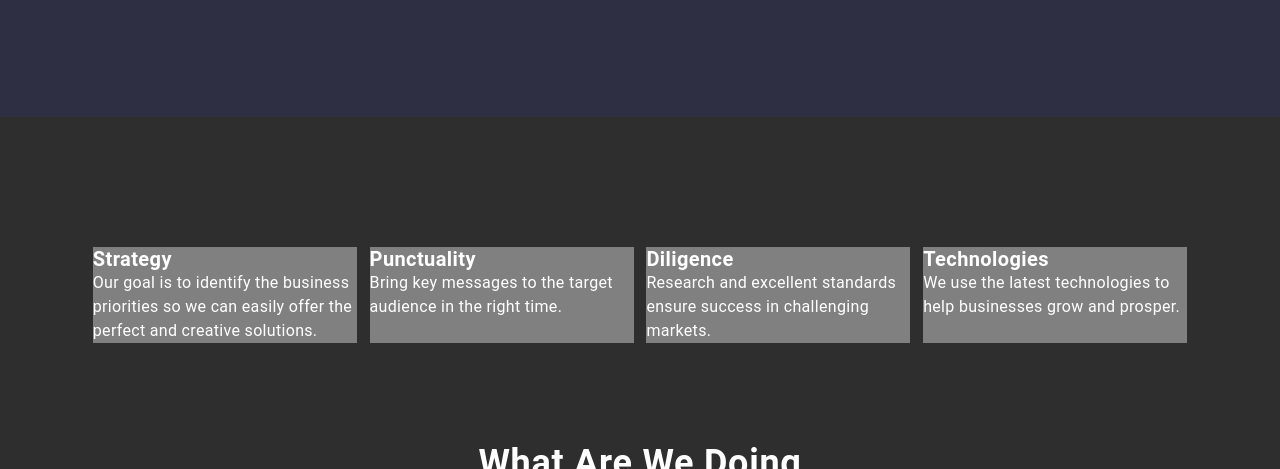
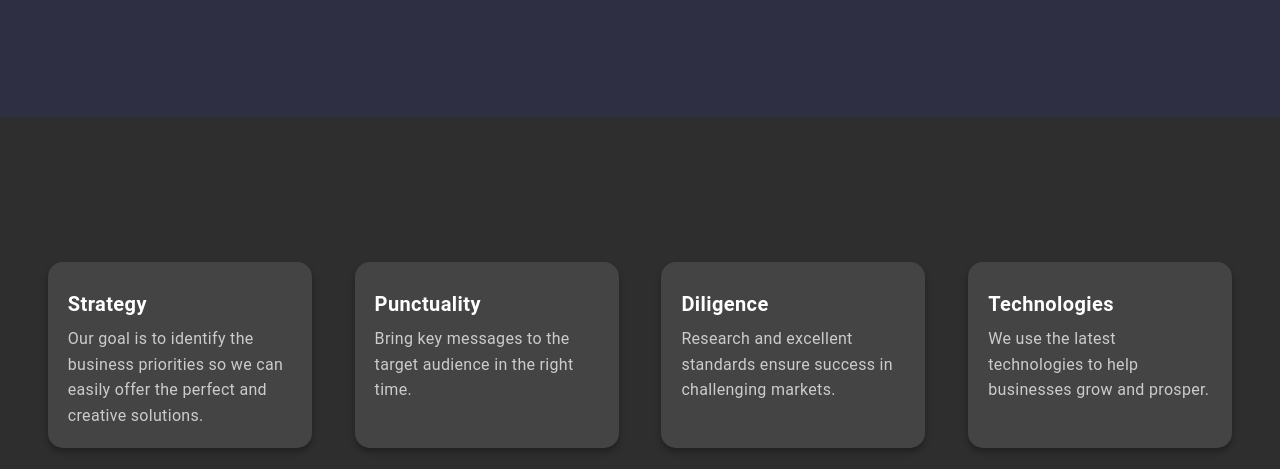
Before and after one commit to opoiasnik/webove, a website built with Vite: page index.html in a window 1280 px wide. Both pictures are taken after a click on the button "Dark Mode". Shown: the part 331-800 px from the top of the page. Built offline with nearby package versions, Linux system fonts and the light colour scheme.

Commit message:
update dark mode

```diff
--- a/styles/homePage.css
+++ b/styles/homePage.css
@@ -245,9 +245,25 @@ header.dark-mode {
 }
 
 .service-item.dark-mode {
-    background-color: gray;
+    background-color: #444;
+    border-radius: 15px;
+    text-align: center;
+    padding: 20px;
+    margin: 15px;
+    color: #FFFFFF;
+    box-shadow: 0 4px 6px rgba(0, 0, 0, 0.3);
 }
 
+.service-item.dark-mode h3 {
+    color: #FFFFFF;
+    margin-top: 10px;
+    margin-bottom: 10px;
+}
+
+.service-item.dark-mode p {
+    color: #CCCCCC;
+    line-height: 1.6;
+}
 footer.dark-mode {
     color: white;
 }
```
